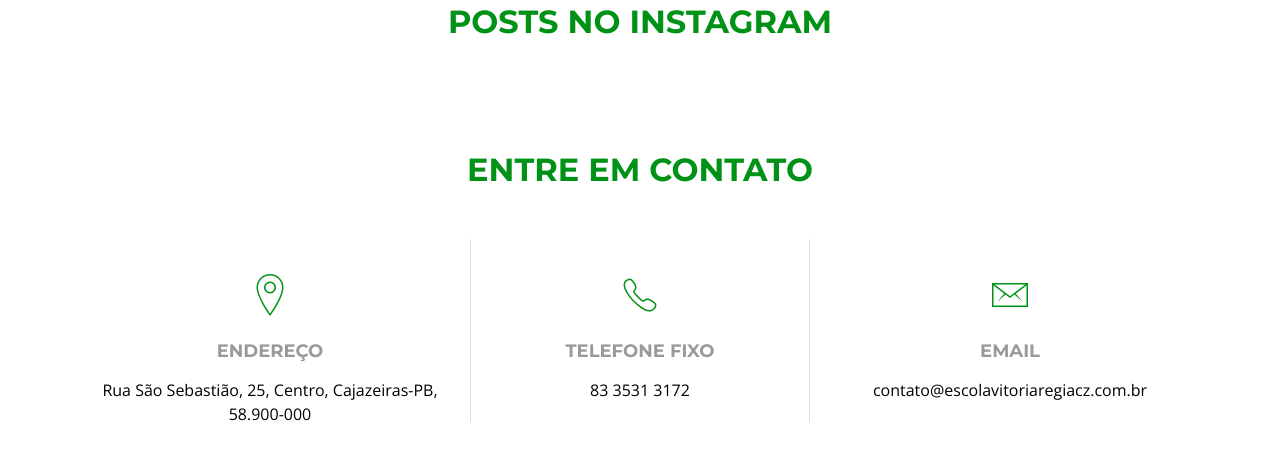
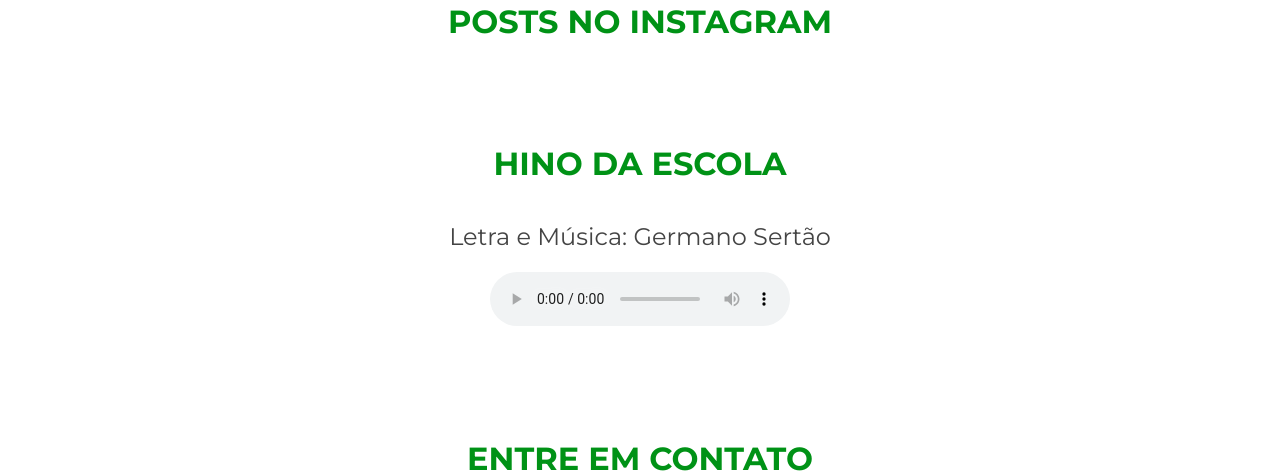
Before and after one commit to pdrodavi/evr, a plain HTML site: page index.html in a window 1280 px wide. Shown: the part 2533-3006 px from the top of the page. Drawn offline with nearby package versions, Linux system fonts and the light colour scheme; no server answers; files whose address does not match are found by name.

Commit message:
update index

```diff
--- a/index.html
+++ b/index.html
@@ -91,7 +91,8 @@
                             <li><a href="uploads/Regimento-Interno.pdf" target="_blank">Regimento Interno</a></li>
                             <li><a href="uploads/Manual-do-Aluno.pdf" target="_blank">Manual do Aluno</a></li>
                             <li><a href="uploads/Calendario-Escolar-2019.pdf" target="_blank">Calendário Escolar</a></li>
-                            <li><a href="uploads/Hino-Oficial-Escola-Vitoria-Regia.pdf" target="_blank">Hino Escolar</a></li>
+                            <li><a href="#hino">Esculte o Hino Escolar</a></li>
+                            <li><a href="uploads/Hino-Oficial-Escola-Vitoria-Regia.pdf" target="_blank">Letra Hino Escolar</a></li>
                         </ul>
                     </li>
                     <li><a href="#contact">Contato</a></li>
@@ -306,6 +307,30 @@
         <!-- #portfolio -->
 
 
+
+        <!--==========================
+      Hino section
+    ============================-->
+        <br>
+        <section id="hino" class="wow fadeInUp">
+            <div class="container">
+                <div class="about-info col-lg-12 col-md-auto">
+                    <div class="section-header">
+                        <h2>Hino da Escola</h2>
+                        <h4>Letra e Música: Germano Sertão</h4>
+                        <audio controls>
+                            <source src="#" type="audio/ogg">
+                            <source src="#" type="audio/mpeg">
+                                Your browser does not support the audio element.
+                        </audio>
+                    </div>
+                </div>
+            </div>
+        </section>
+        <br><br>
+        <!-- #hino -->
+
+
         <!--==========================
       Contact Section
     ============================-->
```
